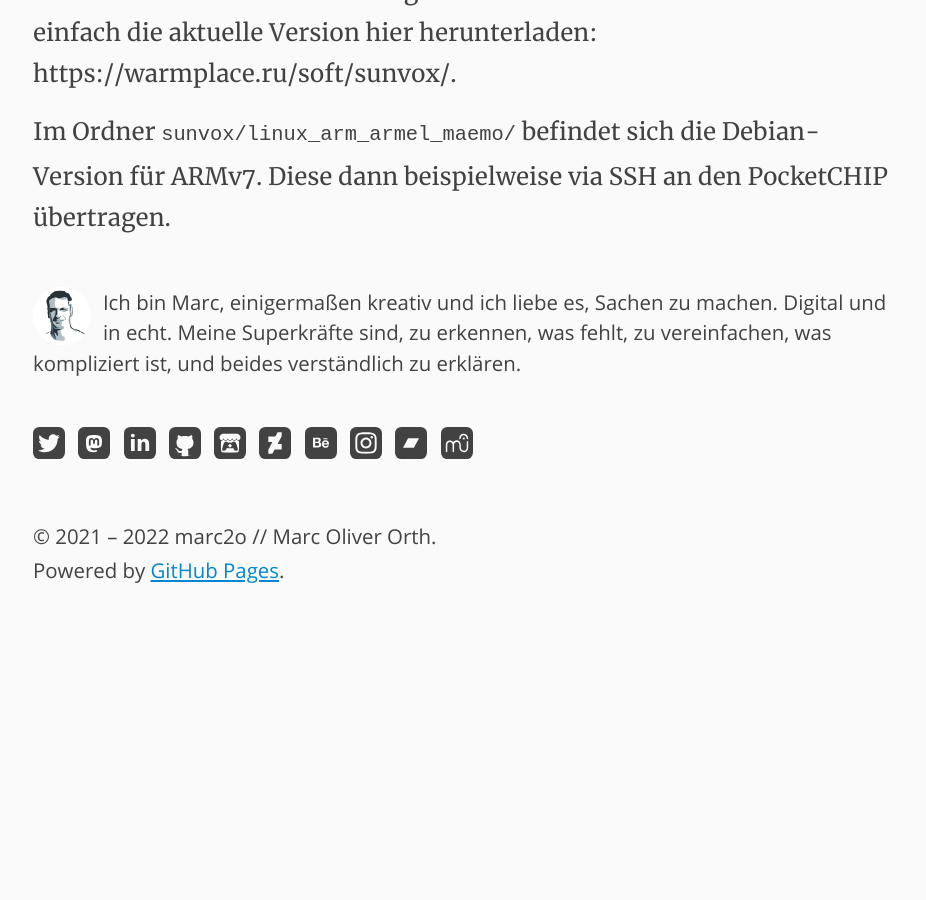
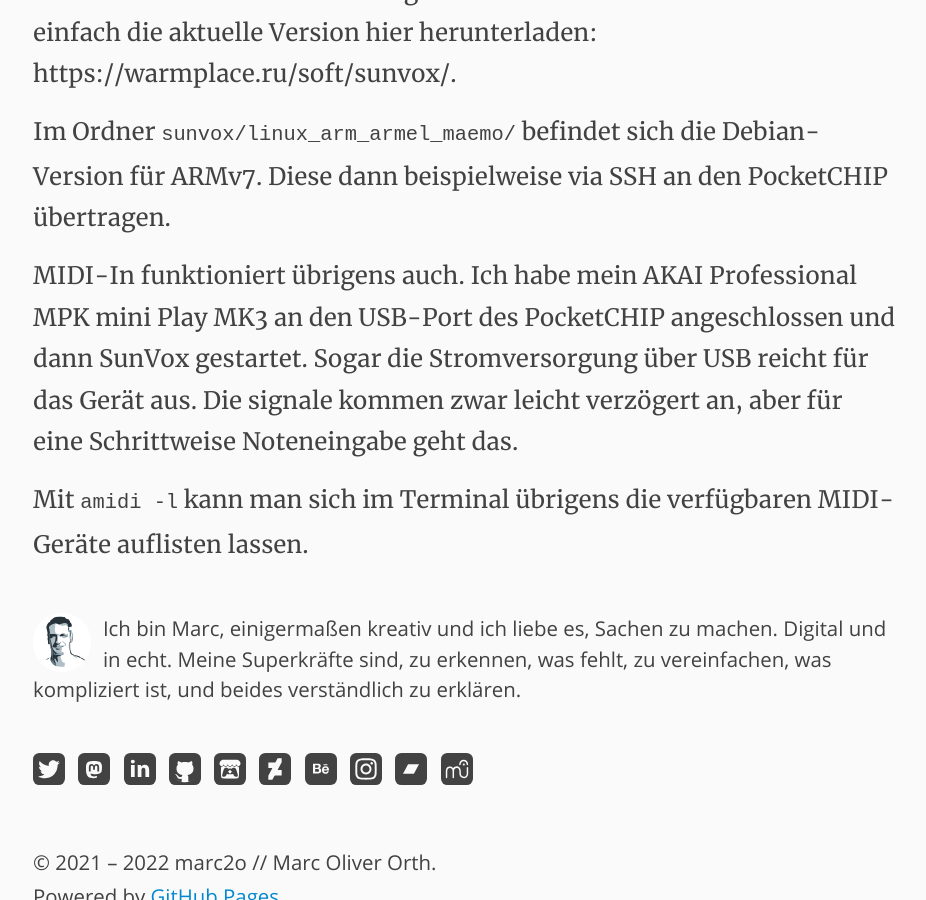
Before and after one commit to marc2o/marc2o.github.io, a Jekyll site: the page built from _posts/2022-06-27-die-reanimation-meines-pocketchip.md, in a window 1280 px wide and 900 px high, scrolled down 9230 px. Shown: the whole window, without its empty margins (175-1101 px from the left). Built offline with Jekyll 4.4.1, drawn with Linux system fonts in a browser that asks for light colours; before the commit the page ends 9849 px from its top, so only the background shows below that.

Commit message:
Update 2022-06-27-die-reanimation-meines-pocketchip.md

```diff
--- a/_posts/2022-06-27-die-reanimation-meines-pocketchip.md
+++ b/_posts/2022-06-27-die-reanimation-meines-pocketchip.md
@@ -273,6 +273,10 @@
 
 Im Ordner `sunvox/linux_arm_armel_maemo/` befindet sich die Debian-Version für ARMv7. Diese dann beispielweise via SSH an den PocketCHIP übertragen.
 
+MIDI-In funktioniert übrigens auch. Ich habe mein AKAI Professional MPK mini Play MK3 an den USB-Port des PocketCHIP angeschlossen und dann SunVox gestartet. Sogar die Stromversorgung über USB reicht für das Gerät aus. Die signale kommen zwar leicht verzögert an, aber für eine Schrittweise Noteneingabe geht das.
+
+Mit `amidi -l` kann man sich im Terminal übrigens die verfügbaren MIDI-Geräte auflisten lassen.
+
 
 <!--
 
```
